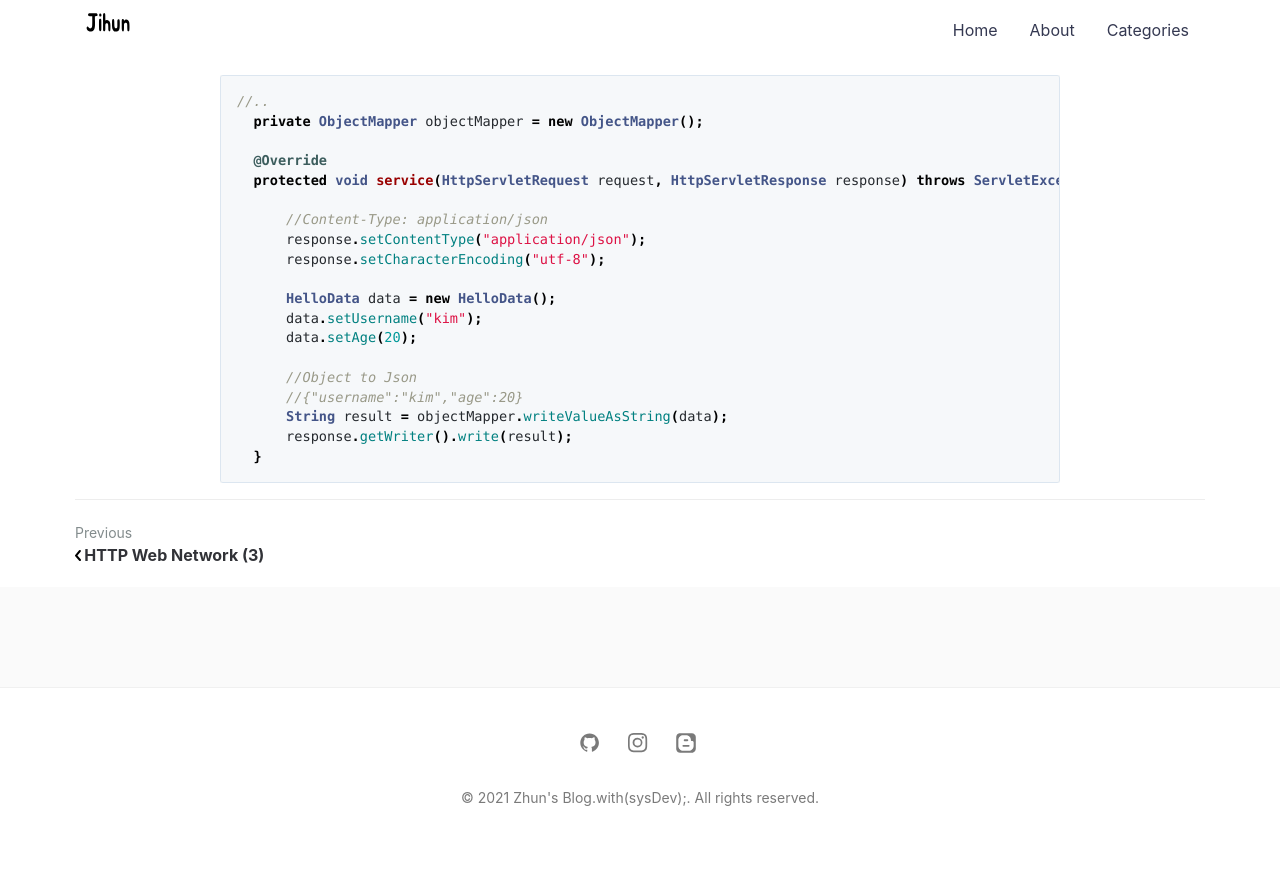
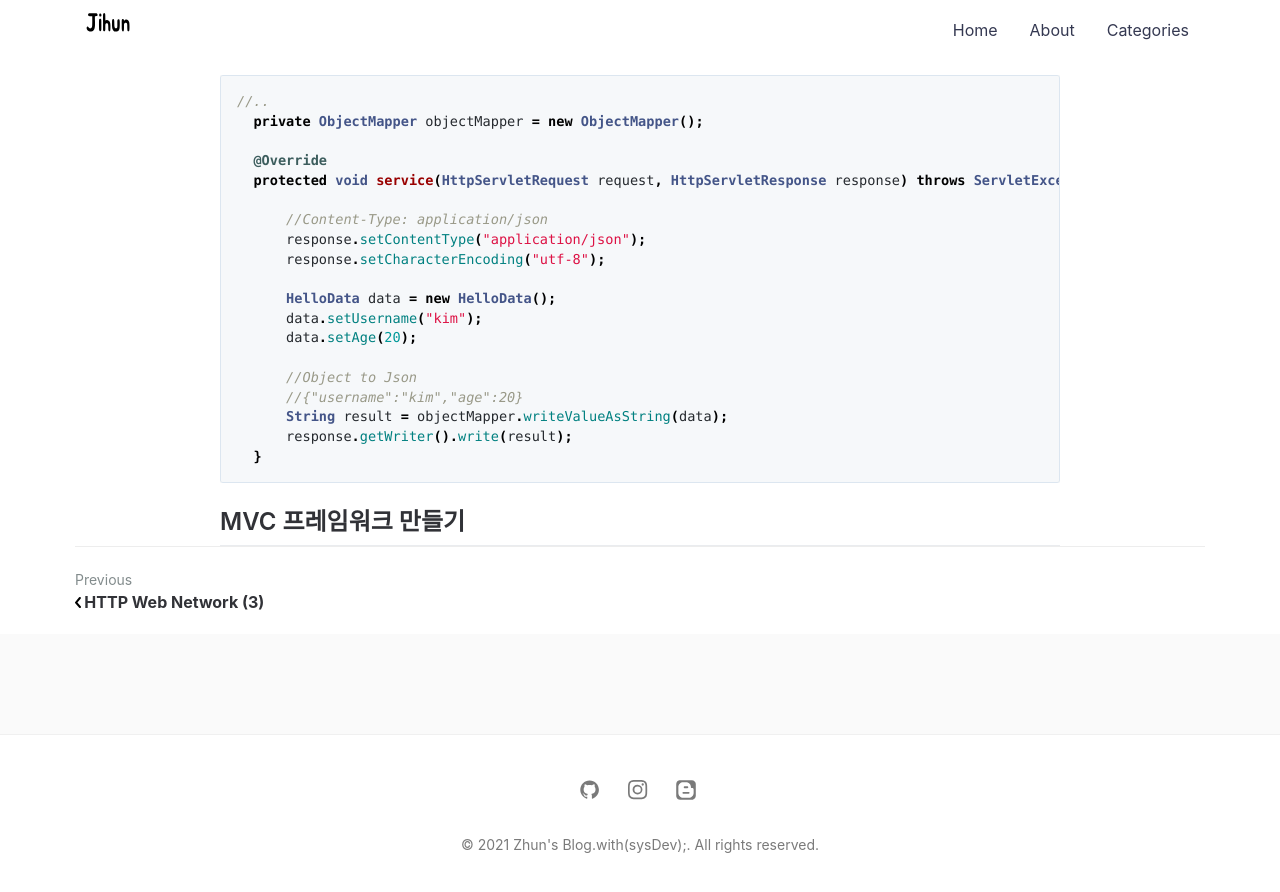
Before and after one commit to jihunparkme/jihunparkme.github.io, a Jekyll site: the page built from _posts/2021-07-26-Spring-MVC-Part1.md, in a window 1280 px wide and 900 px high, scrolled down 7443 px. Shown: the top 892 px of the window. Built offline with Jekyll 4.4.1, drawn with Linux system fonts in a browser that asks for light colours; comment, search, counter and statistics services are not loaded; before the commit the page ends 8296 px from its top, so only the background shows below that.

Commit message:
add contents

````diff
--- a/_posts/2021-07-26-Spring-MVC-Part1.md
+++ b/_posts/2021-07-26-Spring-MVC-Part1.md
@@ -336,3 +336,5 @@ writer.println("</html>");
       response.getWriter().write(result);
   }
 ```
+
+## MVC 프레임워크 만들기
````
